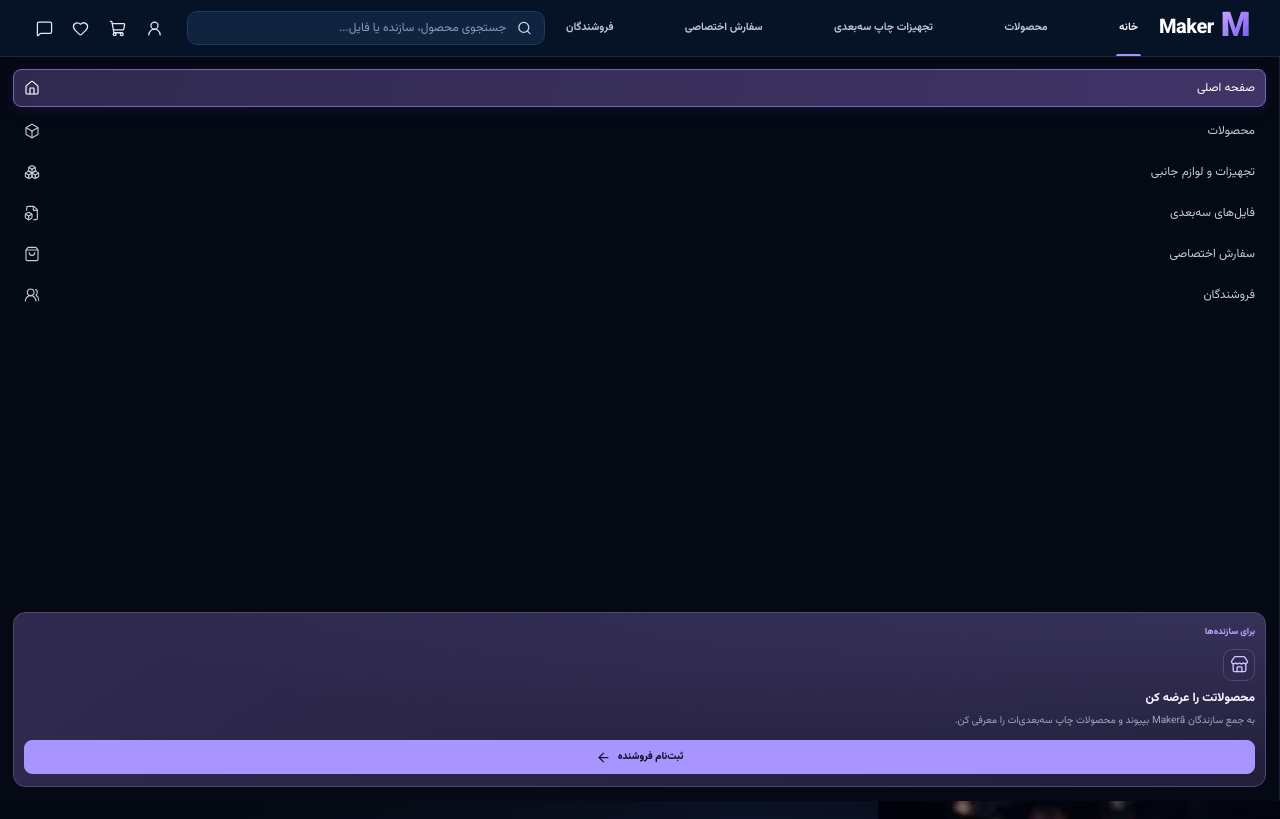
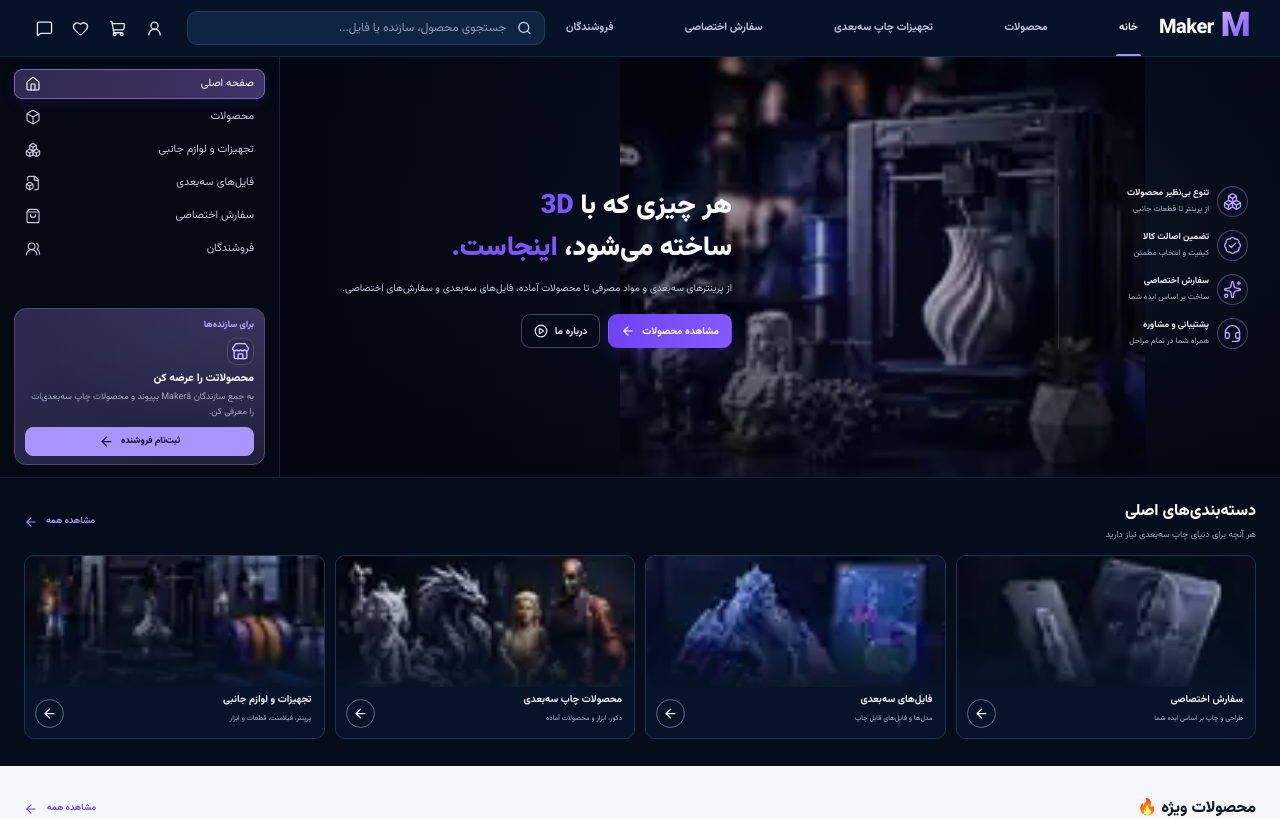
Before and after one commit to ParisaAtaee2000/web-projects, a React (Vite) app in the folder 3d-marketplace/: page / in a window 1280 px wide. Shown: the top 819 px of the page. Built offline with nearby package versions, Linux system fonts and the light colour scheme.

Commit message:
Widen left sidebar and make later sections full width

```diff
--- a/3d-marketplace/src/pages/home/home.css
+++ b/3d-marketplace/src/pages/home/home.css
@@ -1 +1,104 @@
 .home-page{min-width:0;min-height:100%;background:#f5f7fc;color:#101827}
+
+/* The sidebar belongs only to the hero row; later homepage sections use the full page width. */
+.home-hero-layout {
+  display: grid;
+  grid-template-columns: clamp(240px, 22vw, 280px) minmax(0, 1fr);
+  align-items: stretch;
+  width: 100%;
+  min-height: 420px;
+  direction: ltr;
+  background: #050914;
+}
+
+.home-hero-layout > .reference-sidebar {
+  position: relative;
+  top: auto;
+  align-self: stretch;
+  width: 100%;
+  height: 420px;
+  min-height: 0;
+  overflow: hidden;
+  padding: 12px 14px;
+  gap: 10px;
+  border-right: 1px solid #172035;
+  background: #050914;
+}
+
+.home-hero-layout .sidebar-menu {
+  gap: 3px;
+}
+
+.home-hero-layout .sidebar-item {
+  min-height: 30px;
+  padding: 4px 10px;
+  gap: 6px;
+  font-size: 11px;
+}
+
+.home-hero-layout .seller-card {
+  padding: 8px 10px;
+}
+
+.home-hero-layout .seller-card__eyebrow {
+  margin-bottom: 4px;
+}
+
+.home-hero-layout .seller-card__icon {
+  width: 27px;
+  height: 27px;
+}
+
+.home-hero-layout .seller-card h2 {
+  margin: 5px 0 3px;
+  font-size: 11px;
+}
+
+.home-hero-layout .seller-card p {
+  margin-bottom: 7px;
+  font-size: 9px;
+  line-height: 1.65;
+}
+
+.home-hero-layout .seller-card__register {
+  min-height: 29px;
+  padding: 4px 7px;
+  font-size: 9px;
+}
+
+.home-hero-layout > .hero {
+  height: 420px;
+  min-height: 420px;
+  border: 0;
+}
+
+@media (max-width: 1050px) and (min-width: 761px) {
+  .home-hero-layout {
+    grid-template-columns: 230px minmax(0, 1fr);
+  }
+
+  .home-hero-layout > .reference-sidebar {
+    padding-inline: 10px;
+  }
+
+  .home-hero-layout .sidebar-item {
+    font-size: 10px;
+    padding-inline: 8px;
+  }
+}
+
+@media (max-width: 760px) {
+  .home-hero-layout {
+    display: block;
+    min-height: 0;
+  }
+
+  .home-hero-layout > .reference-sidebar {
+    display: none;
+  }
+
+  .home-hero-layout > .hero {
+    height: auto;
+    min-height: 0;
+  }
+}
```
